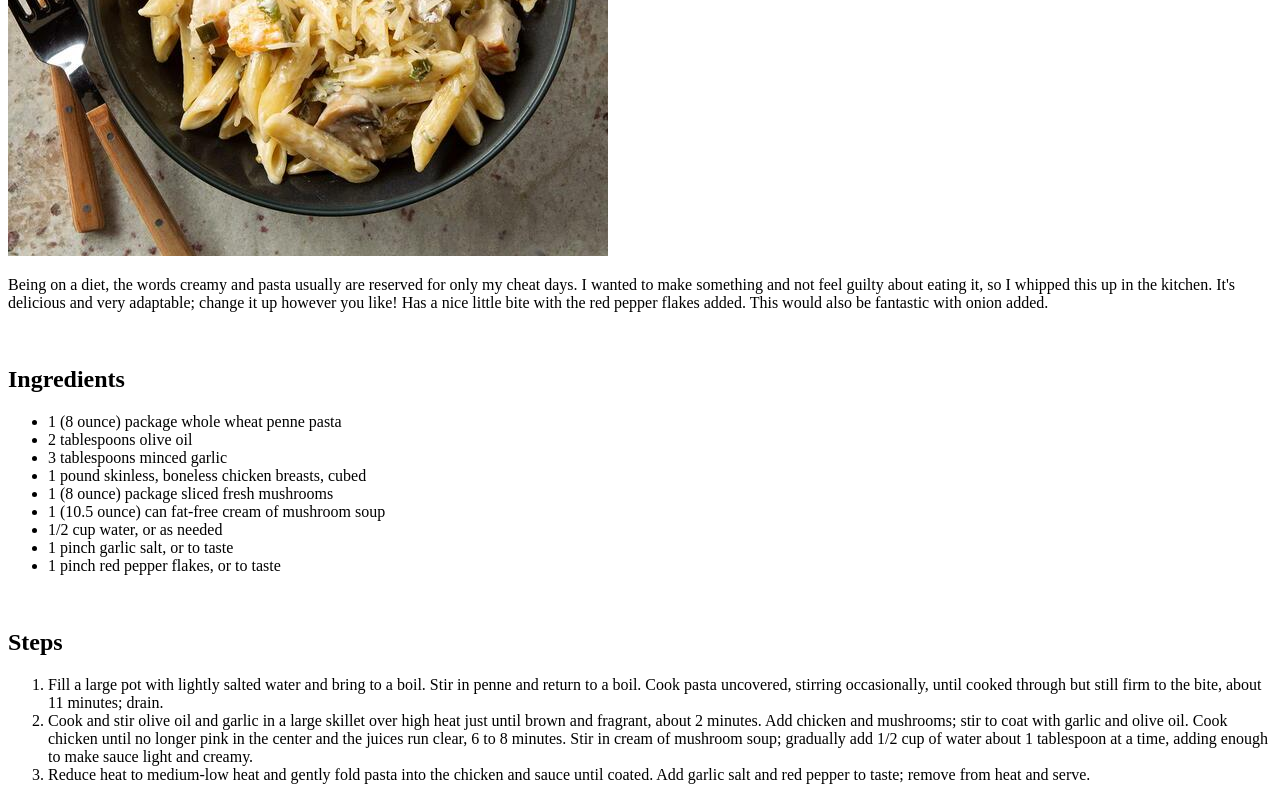
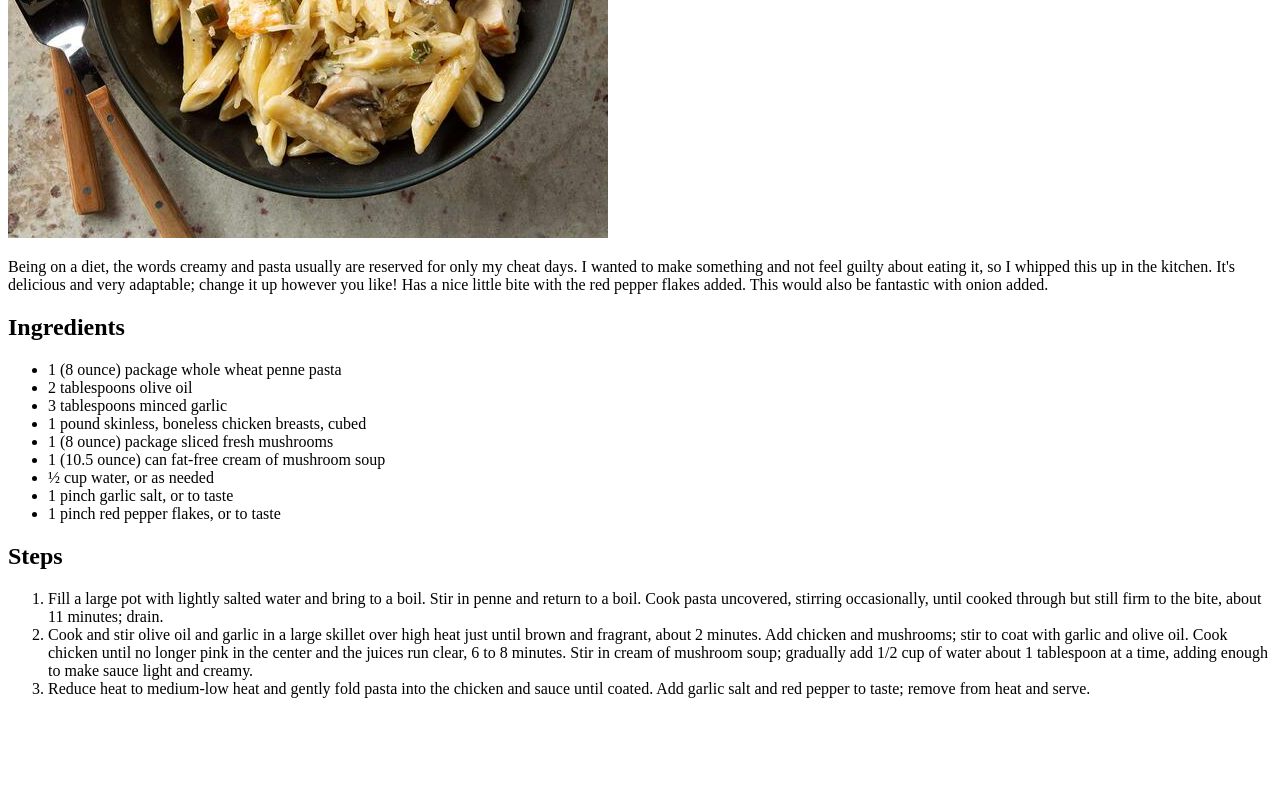
Before and after one commit to bennyxo/odin-recipes, a plain HTML site: page recipes/healthy-creamy-chicken-and-pasta.html in a window 1280 px wide. Shown: the part 442-1242 px from the top of the page. After the commit the page ends 1156 px from the top, so only its background shows below. Drawn offline with Linux system fonts and the light colour scheme.

Commit message:
Replace '1/2' with '&half;' for fraction display

```diff
--- a/recipes/healthy-creamy-chicken-and-pasta.html
+++ b/recipes/healthy-creamy-chicken-and-pasta.html
@@ -6,10 +6,8 @@
     </head>
     <body>
         <h1>Healthy Creamy Chicken and Pasta</h1>
-        <br>
         <img src="../images/chicken-and-mushroom-pasta.jpeg" alt="Chicken and Mushroom Pasta" >
         <p>Being on a diet, the words creamy and pasta usually are reserved for only my cheat days. I wanted to make something and not feel guilty about eating it, so I whipped this up in the kitchen. It's delicious and very adaptable; change it up however you like! Has a nice little bite with the red pepper flakes added. This would also be fantastic with onion added.<p>
-        <br>
         <h2>Ingredients</h2>
         <ul>
             <li>1 (8 ounce) package whole wheat penne pasta</li>
@@ -18,12 +16,10 @@
             <li>1 pound skinless, boneless chicken breasts, cubed</li>
             <li>1 (8 ounce) package sliced fresh mushrooms</li>
             <li>1 (10.5 ounce) can fat-free cream of mushroom soup</li>
-            <li>1/2 cup water, or as needed</li>
+            <li>&half; cup water, or as needed</li>
             <li>1 pinch garlic salt, or to taste</li>
             <li>1 pinch red pepper flakes, or to taste</li>
         </ul>
-
-        <br>
         <h2>Steps</h2>
         <ol>
             <li>Fill a large pot with lightly salted water and bring to a boil. Stir in penne and return to a boil. Cook pasta uncovered, stirring occasionally, until cooked through but still firm to the bite, about 11 minutes; drain.</li>
```
